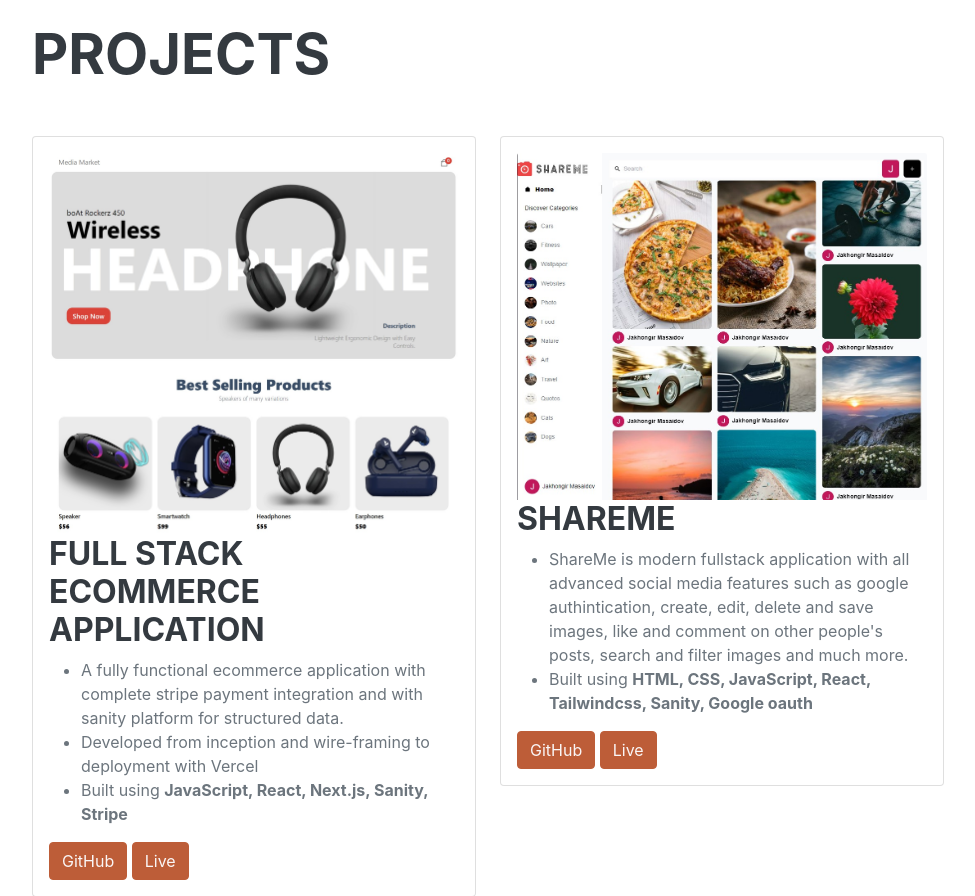
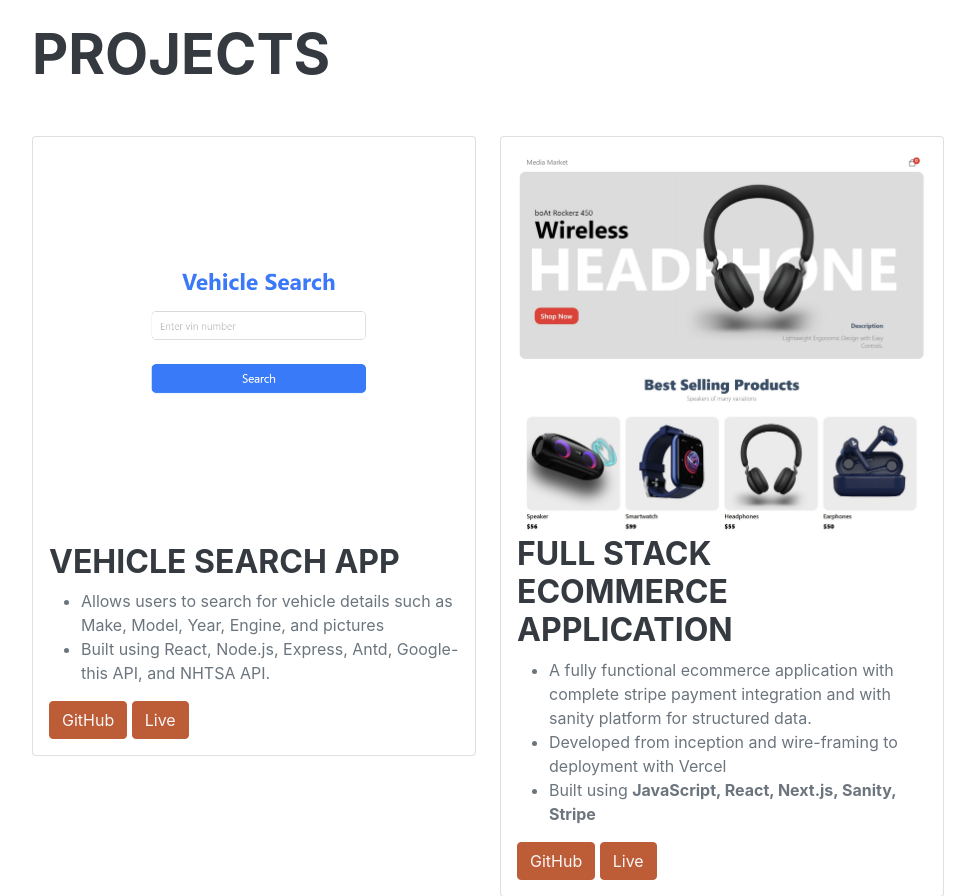
Before and after one commit to jaxon330/Portfolio, a website: page public/index.html in a window 1280 px wide. Shown: the part 860-1756 px from the top of the page, without its empty margins (288-1263 px from the left). Drawn offline with nearby package versions, Linux system fonts and the light colour scheme; a web font is replaced by a local one.

Commit message:
added project vehicle search app

```diff
--- a/public/index.html
+++ b/public/index.html
@@ -47,7 +47,7 @@
                         (314) 793-9441 ·
                         <a href="mailto:name@email.com">masaidovjakhongir@gmail.com</a>
                     </div>
-                    <p class="lead mb-5">Software Engineer with a background in architecture. Proficient in JavaScript, React, Node.js, Express, GraphQL, MongoDB, and Material UI. Strong attention to detail and design principles. Collaborative and dedicated to delivering high-quality solutions. Committed to continuous learning and staying updated with industry trends.</p>
+                    <p class="lead mb-5"><strong>Software Engineer</strong> with a background in architecture. Proficient in <strong>JavaScript, React, Node.js, Express, GraphQL, MongoDB,</strong> and <strong>Material UI</strong>. Strong attention to detail and design principles. Collaborative and dedicated to delivering high-quality solutions. Committed to continuous learning and staying updated with industry trends.</p>
                     <div class="social-icons">
                         <a class="social-icon" href="https://www.linkedin.com/in/jakhongir-masaidov/" target="_blank"><i class="fab fa-linkedin-in" ></i></a>
                         <a class="social-icon" href="https://github.com/jaxon330" target="_blank"><i class="fab fa-github"></i></a>
@@ -60,6 +60,21 @@
                 <div class="resume-section-content">
                     <h2 class="mb-5">Projects</h2>
                     <div class="row">
+
+                        <div class="col-sm-6 pb-4">
+                            <div class="card">
+                            <div class="card-body">
+                                <img class="card-img-top" src="assets/img/vehicle-search.png" alt="Budget Management">
+                                <h5 class="card-title">Vehicle Search App</h5>
+                                <ul>
+                                <li>Allows users to search for vehicle details such as Make, Model, Year, Engine, and pictures</li>
+                                <li>Built using React, Node.js, Express, Antd, Google-this API, and NHTSA API.</li>
+                            </ul>
+                                <a href="https://github.com/jaxon330/ncs-vehicle-search" class="btn btn-primary" target="_blank">GitHub</a>
+                                <a href="https://github.com/jaxon330/ncs-vehicle-search" class="btn btn-primary" target="_blank">Live</a>
+                            </div>
+                            </div>
+                        </div>
 
                         <div class="col-sm-6 pb-4">
                             <div class="card">
@@ -165,6 +180,7 @@
                         <li class="list-inline-item text-center"><img src="https://cdn.jsdelivr.net/gh/devicons/devicon/icons/express/express-original.svg" alt="Express" style="height: 75px; width: 75px; margin-bottom: 10px;"></br><span>Express</span></li>
                         <li class="list-inline-item text-center"><img src="https://cdn.jsdelivr.net/gh/devicons/devicon/icons/flask/flask-original.svg" alt="Flask" style="height: 75px; width: 75px; margin-bottom: 10px;"></br><span>Flask</span></li>
                         <li class="list-inline-item text-center"><img src="https://cdn.jsdelivr.net/gh/devicons/devicon/icons/bootstrap/bootstrap-original.svg" alt="Bootstrap" style="height: 75px; width: 75px; margin-bottom: 10px;"></br><span>Bootstrap</span></li>
+                        <li class="list-inline-item text-center"><img src="/assets/img/materialui-original.svg" alt="Material-UI" style="height: 75px; width: 75px; margin-bottom: 10px;"></br><span>Material-UI</span></li>
                     </ul>
                     <div class="subheading mb-3">Tools & Platforms</div>
                     <ul class="list-inline dev-icons">
```
Also changed, not shown: public/assets/img/materialui-original.svg (added), public/assets/img/vehicle-search.png (added).
